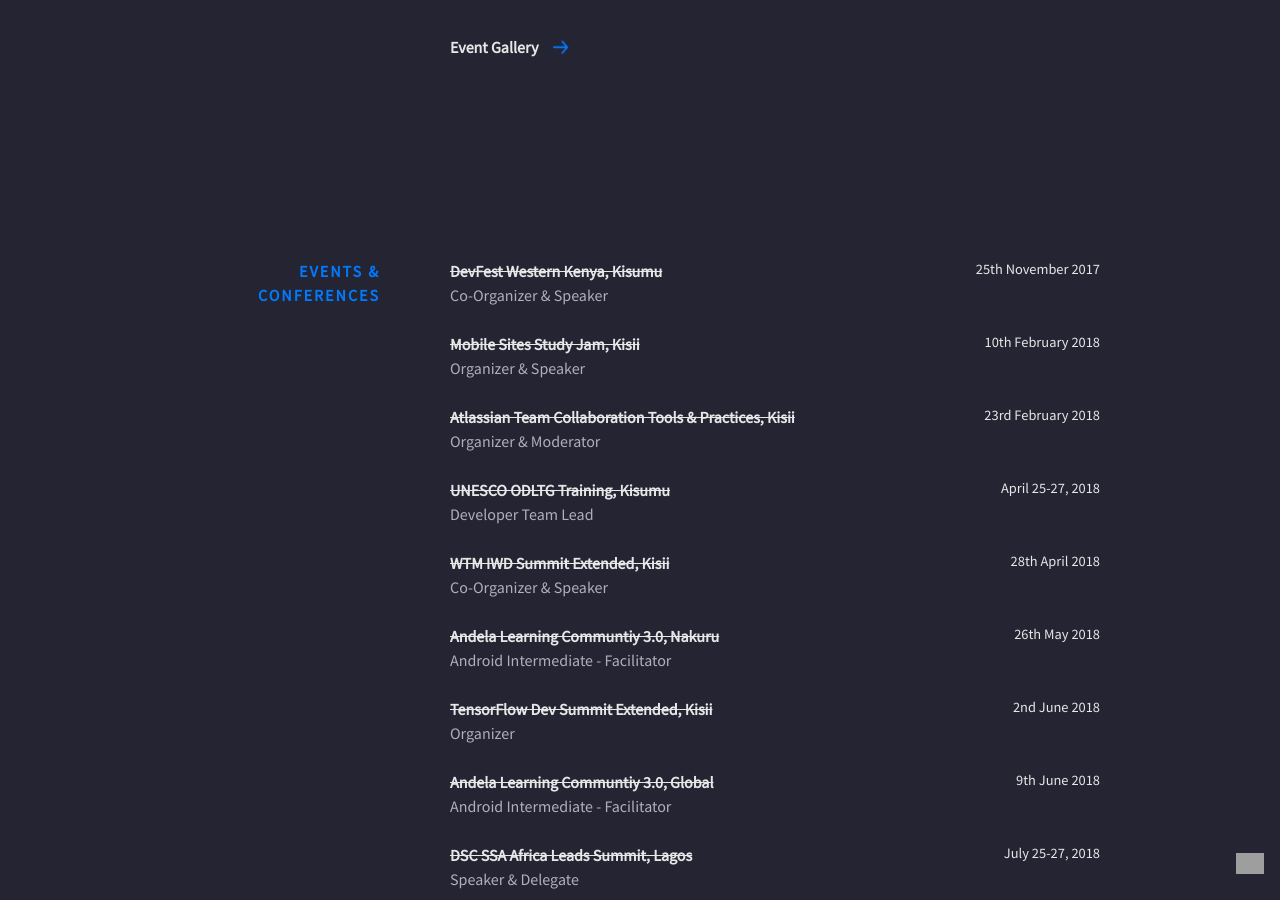
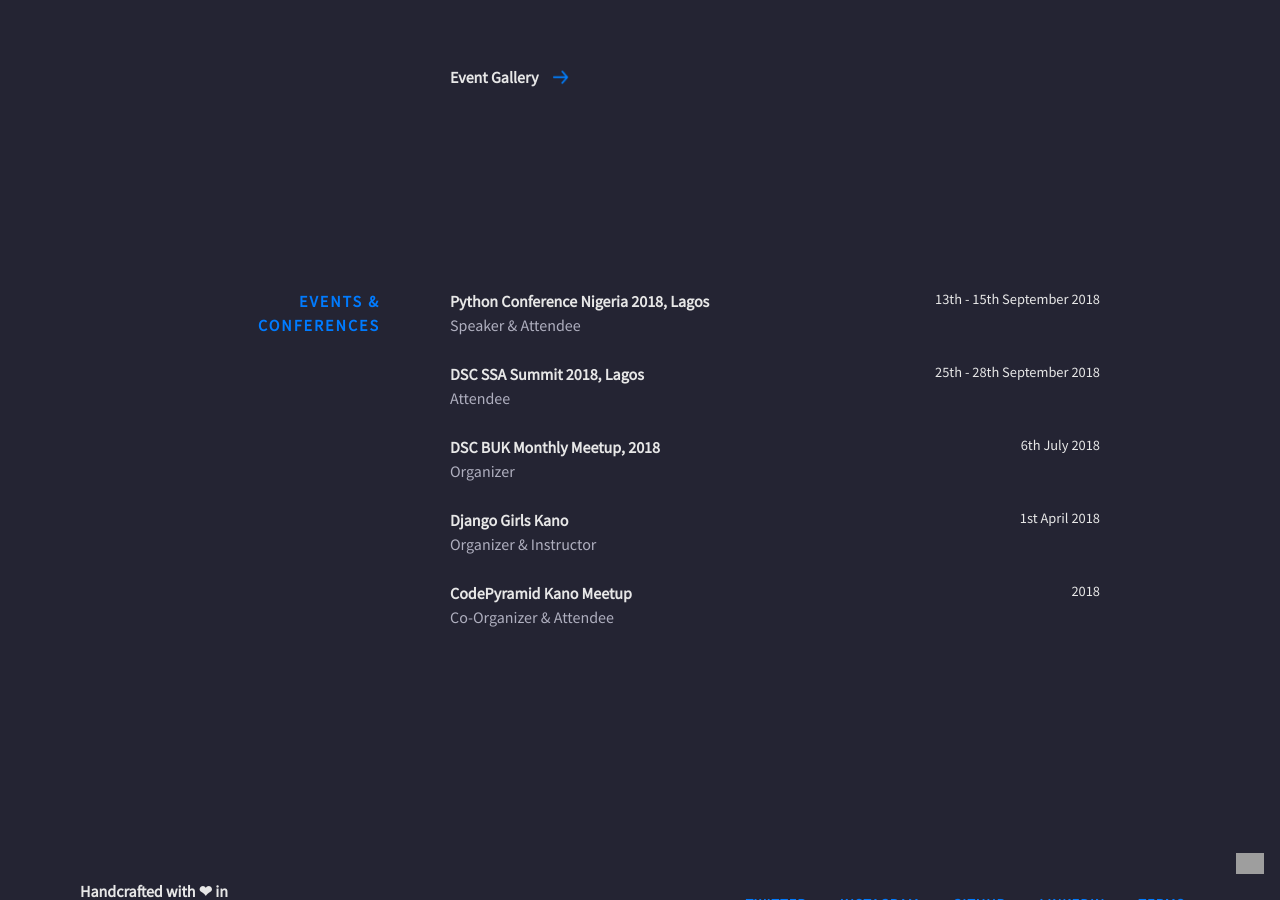
Before and after one commit to Timtech4u/timtech4u.github.io, a Jekyll site: the page built from index.html, in a window 1280 px wide and 900 px high, scrolled down 5837 px. Built offline with Jekyll 4.4.1, drawn with Linux system fonts in a browser that asks for light colours; nearby versions of some CDN libraries; some of the changed text lies outside the part shown; grey boxes are pictures that could not be loaded.

Commit message:
Made more customizations

```diff
--- a/_data/conferences.yml
+++ b/_data/conferences.yml
@@ -1,59 +1,30 @@
-- title: <s>DevFest Western Kenya, Kisumu</s>
-  url: https://www.amazingkisumu.co.ke/2017/11/23/gdg-developers-festival-western-kenya/
-  date: 25th November 2017
-  role: Co-Organizer & Speaker
 
-- title: <s>Mobile Sites Study Jam, Kisii</s>
-  url: https://www.meetup.com/GDG-Kisii/events/246008786/
-  date: 10th February 2018
-  role: Organizer & Speaker
+- title: Python Conference Nigeria 2018, Lagos
+  url: https://pycon.ng
+  date: 13th - 15th September 2018
+  role: Speaker & Attendee
 
-- title: <s>Atlassian Team Collaboration Tools & Practices, Kisii</s>
-  url: https://aug.atlassian.com/events/details/atlassian-nairobi-presents-team-collaboration-tools-and-practices-1
-  date: 23rd February 2018
-  role: Organizer & Moderator
+- title: DSC SSA Summit 2018, Lagos
+  url: #
+  date: 25th - 28th September 2018
+  role: Attendee
 
-- title: <s>UNESCO ODLTG Training, Kisumu</s>
-  url: http://www.unesco.org/new/en/member-states/single-view/news/young_people_develop_mobile_applications_for_preservation_of/
-  date: April 25-27, 2018
-  role: Developer Team Lead
-
-- title: <s>WTM IWD Summit Extended, Kisii</s>
-  url: https://www.meetup.com/GDG-Kisii/events/249385450/
-  date: 28th April 2018
-  role: Co-Organizer & Speaker
-
-- title: <s>Andela Learning Communtiy 3.0, Nakuru</s>
-  url: https://www.eventbrite.com/o/andela-learning-community-nakuru-16475574329
-  date: 26th May 2018
-  role: Android Intermediate - Facilitator
-
-- title: <s>TensorFlow Dev Summit Extended, Kisii</s>
-  url: https://www.meetup.com/GDG-Kisii/events/250932634/
-  date: 2nd June 2018
+- title: DSC BUK Monthly Meetup, 2018
+  url: http://www.dscbuk.club
+  date: 6th July 2018
   role: Organizer
 
-- title: <s>Andela Learning Communtiy 3.0, Global</s>
-  url: https://hangouts.google.com/hangouts/_/lojvlb4a3bactkgcvura3yrbdme
-  date: 9th June 2018
-  role: Android Intermediate - Facilitator
+- title: Django Girls Kano
+  url: http://www.djangogirls.org/kano
+  date: 1st April 2018
+  role: Organizer & Instructor
 
-- title: <s>DSC SSA Africa Leads Summit, Lagos</s>
-  url: https://gdgkenya.org/directory
-  date: July 25-27, 2018
-  role: Speaker & Delegate
+- title: Atlassian User Group, Kano
+  url: #
+  date: January 2018
+  role: Co-Organizer & Instructor
 
-- title: GDG DevFest Nairobi
-  url: https://www.meetup.com/GDG-Nairobi/events/252860861/
-  date: 22nd September 2018
-  role: Speaker
-
-- title: DroidConKE, Nairobi
-  url: https://droidcon.co.ke/
-  date: October 5-6, 2018
-  role: Attendee
-
-- title: GitHub Universe, San Francisco
-  url: https://githubuniverse.com
-  date: Oct 16-17, 2018
-  role: OSS Delegate
+  title: CodePyramid Kano Meetup
+  url: https://www.meetup.com/codepyramidnigeria/
+  date: 2018
+  role: Co-Organizer & Attendee
--- a/_includes/experience.html
+++ b/_includes/experience.html
@@ -14,6 +14,8 @@
       </div>
       {% endfor %}
     </div>
-    <a href="https://www.kelvinkamau.app/blog/" target="_blank" class="arrow-link">Visit My Blog</a>
+    <a href="http://www.medium.com/@timtech4u/" target="_blank" class="arrow-link">My Medium Articles</a>
+    <br>
+    <a href="http://www.timtech4u.com.ng" target="_blank" class="arrow-link">My Blog Posts</a>
   </div>
 </section>
--- a/_includes/location.html
+++ b/_includes/location.html
@@ -3,5 +3,5 @@
     <div class="status__light__ring"></div>
     <div class="status__light__led"></div>
   </div>
-  <div class="status__message">New York, USA</div>
+  <div class="status__message">Kano, Nigeria</div>
 </a>
```
